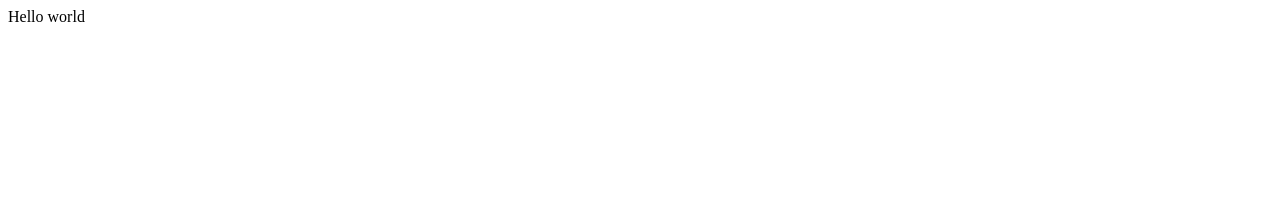
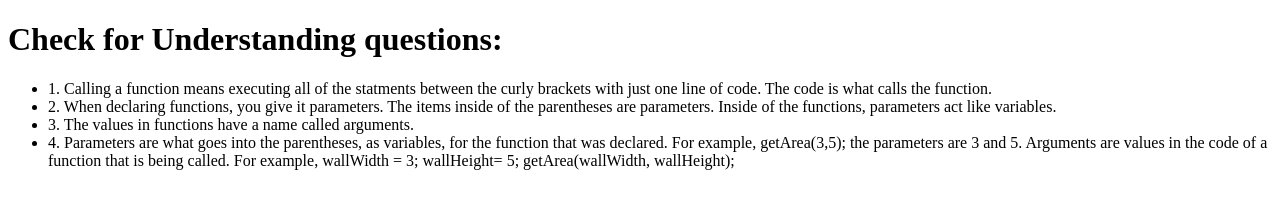
Before and after one commit to emilyannb/Unit_3_functions_methods_objects_Emily_Budhu-, a plain HTML site: page index.html in a window 1280 px wide. Drawn offline with Linux system fonts and the light colour scheme.

Commit message:
I updated the questions

```diff
--- a/index.html
+++ b/index.html
@@ -9,7 +9,13 @@
 </head>
 
 <body>
-  Hello world
+  <h1>Check for Understanding questions:</h1>
+  <ul>
+    <li>1. Calling a function means executing all of the statments between the curly brackets with just one line of code. The code is what calls the function.</li>
+    <li>2. When declaring functions, you give it parameters. The items inside of the parentheses are parameters. Inside of the functions, parameters act like variables.</li>
+    <li>3. The values in functions have a name called arguments. </li>
+    <li>4. Parameters are what goes into the parentheses, as variables, for the function that was declared. For example, getArea(3,5); the parameters are 3 and 5. Arguments are values in the code of a function that is being called. For example, wallWidth = 3; wallHeight= 5; getArea(wallWidth, wallHeight);</li>
+  </ul>
   <script src="script.js"></script>
 </body>
 
```
